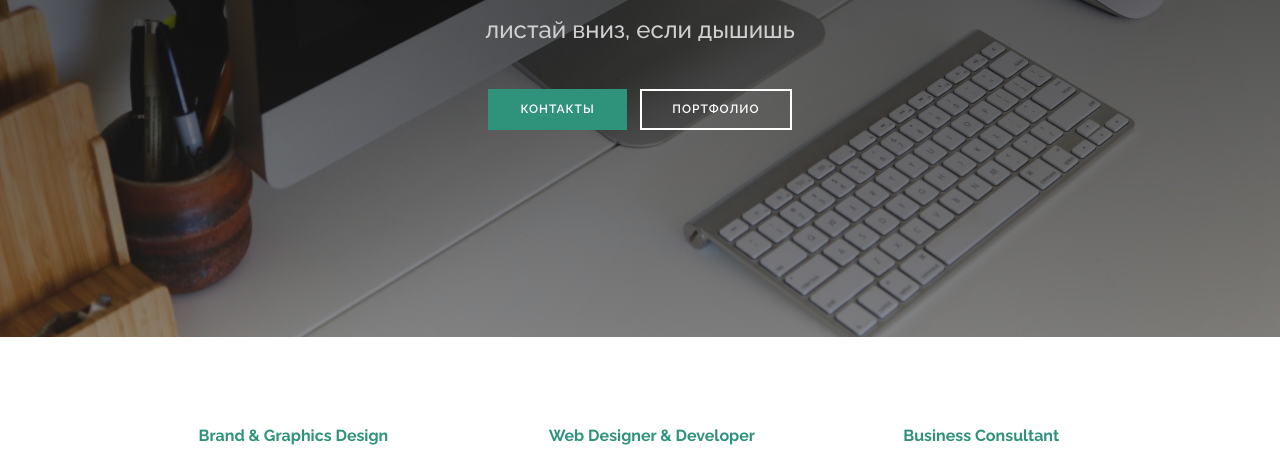
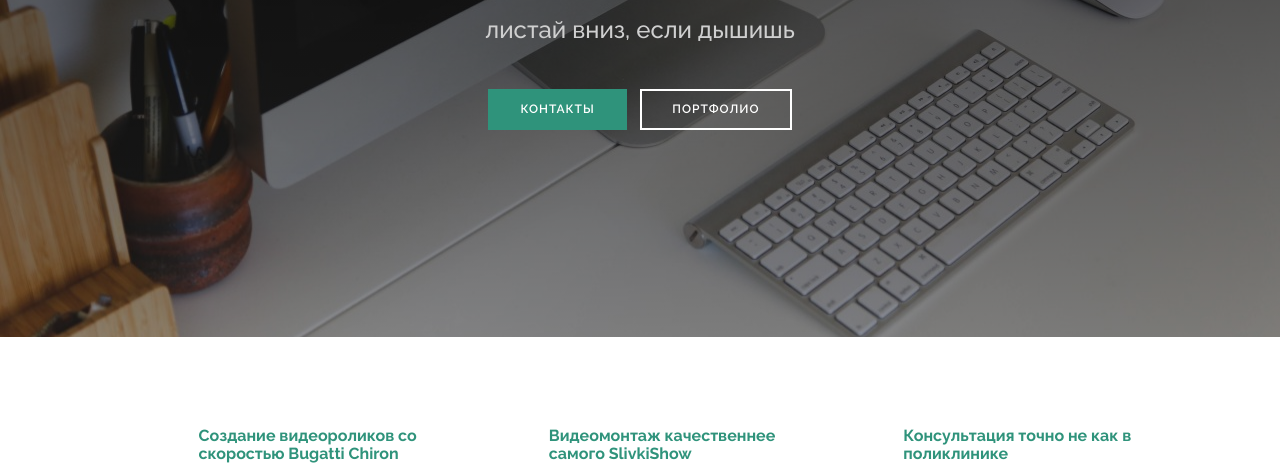
Before and after one commit to alexanderuck/zuro, a plain HTML site: page index.html in a window 1280 px wide. Shown: the part 324-791 px from the top of the page. Drawn offline with nearby package versions, Linux system fonts and the light colour scheme.

Commit message:
Add files via upload

```diff
--- a/index.html
+++ b/index.html
@@ -108,7 +108,7 @@
                         <i class="fa fa-motorcycle"></i>
                     </div>
                     <div class="media-body">
-                        <h4 class="media-heading">Brand & Graphics Design</h4>
+                        <h4 class="media-heading">Создание видеороликов со скоростью Bugatti Chiron</h4>
                         <p>Nulla vel metus scelerisque ante sollicitudin commodo. Cras purus odio, vestibulum in
                             vulputate at, tempus viverra turpis. Fusce condimentum nunc ac nisi vulputate fringilla.
                             Donec lacinia congue felis in faucibus.</p>
@@ -124,7 +124,7 @@
                         <i class="fa fa-gears"></i>
                     </div>
                     <div class="media-body">
-                        <h4 class="media-heading">Web Designer & Developer</h4>
+                        <h4 class="media-heading">Видеомонтаж качественнее самого SlivkiShow</h4>
                         <p>Cras sit amet nibh libero, in gravida nulla. Cras purus odio, vestibulum in vulputate at,
                             tempus viverra turpis. Fusce condimentum nunc ac nisi vulputate fringilla. Donec lacinia
                             congue felis in faucibus.</p>
@@ -140,7 +140,7 @@
                         <i class="fa fa-heartbeat"></i>
                     </div>
                     <div class="media-body">
-                        <h4 class="media-heading">Business Consultant</h4>
+                        <h4 class="media-heading">Консультация точно не как в поликлинике</h4>
                         <p>Metus scelerisque ante sollicitudin commodo. Cras purus odio, vestibulum in vulputate at,
                             tempus viverra turpis. Fusce condimentum nunc ac nisi vulputate fringilla. Donec lacinia
                             congue felis in faucibus.</p>
```
